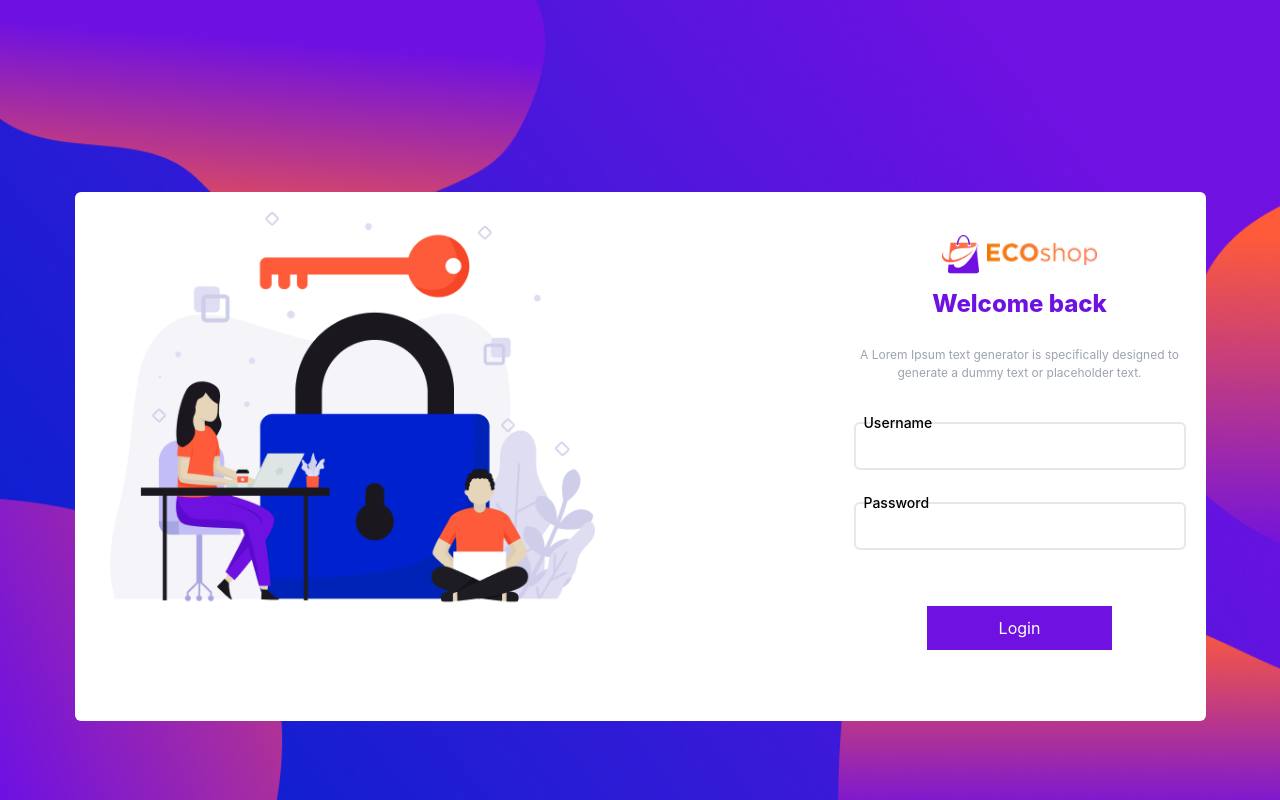
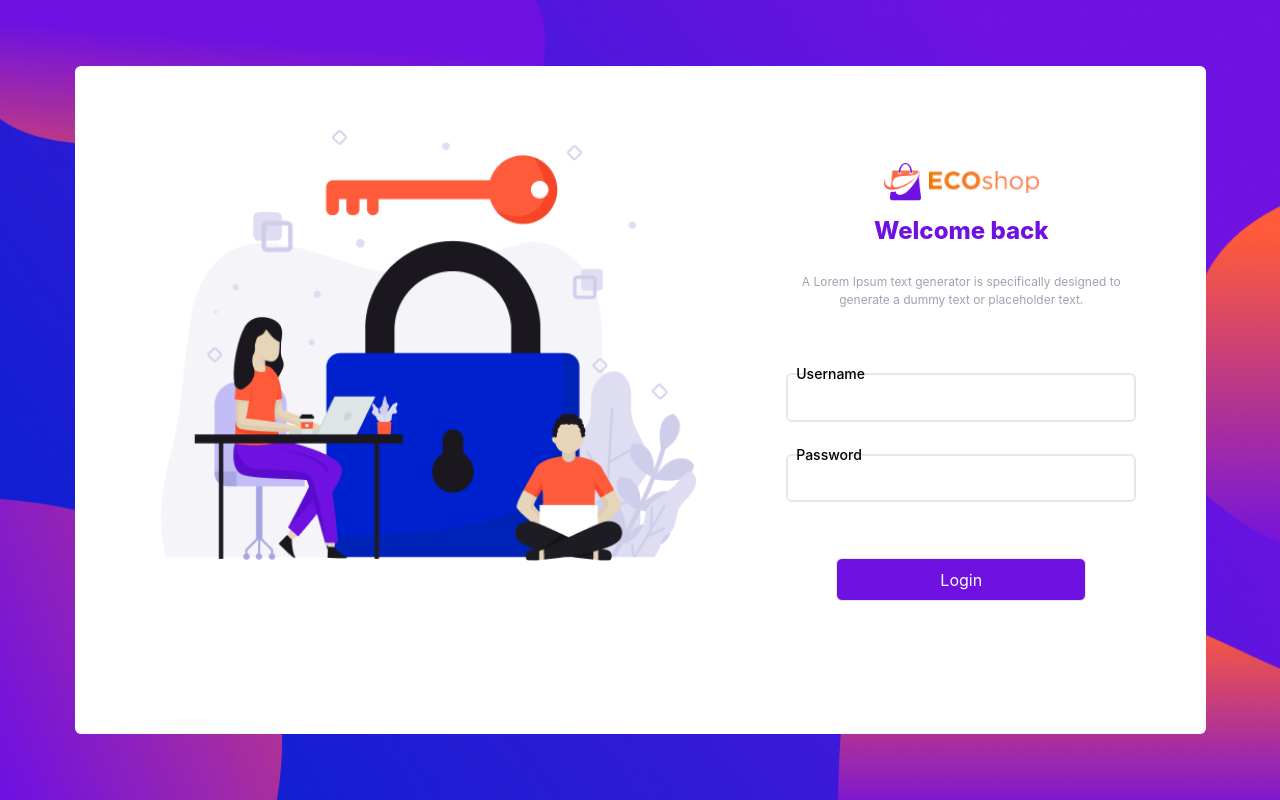
Before and after one commit to siinaheidari/-, a React (Create React App) app: page / in a window 1280 px wide. Built offline with nearby package versions, Linux system fonts and the light colour scheme.

Commit message:
add project to git

```diff
--- a/src/App.css
+++ b/src/App.css
@@ -8,7 +8,6 @@
  background-image: url("../public/images/bg.png");
  background-size: cover;
  background-position: center;
- height: 100vh;
 
 }
 .background2{
@@ -16,7 +15,7 @@
  background-size: cover;
  background-position: center;
  height: 100vh;
-
  margin: auto;
-
+display: flex;
+ padding: 2rem;
 }
--- a/src/components/homepage/products.js
+++ b/src/components/homepage/products.js
@@ -85,7 +85,7 @@ const Products = () => {
                             className={"text-[16px] leading-[19px] focus:text-purple mx-8 max-md:mx-2 font-[500] focus:text-purple-700"}>descending<SouthIcon
                         style={{fontSize: "14px"}}/></button>
                 </div>
-                <div className={"flex flex-wrap justify-between py-2 my-4 max-md:flex-nowrap max-md:flex-row-reverse overflow-x-auto rtl"}>
+                <div className={"flex flex-wrap justify-between py-2 my-4 max-md:flex-nowrap max-md:flex-row-reverse max-md:overflow-x-auto rtl"}>
                     {!loading && filter.length > 0 ?
                         filter.map((product) => {
                             return <ProductsList key={product.id} product={product} detail={detail}/>
--- a/src/components/login/login.js
+++ b/src/components/login/login.js
@@ -19,7 +19,7 @@ const Login = () => {
 
     const submitForm = () => {
         console.log(submitForm)
-        axios.post("https://fakestoreapi.com/auth/login",register).then(response => {
+        axios.post("https://fakestoreapi.com/auth/login", register).then(response => {
         }).catch(err => {
             console.log(err)
         })
@@ -52,24 +52,26 @@ const Login = () => {
     ////////////////////////////////////////////////////
 
     return (
-        <div className={"background"}>
-            <div className={"background2 py-[12rem] px-[2rem] max-md:p-7"}>
-                <div
-                    className={"w-full max-w-[1131px] bg-white m-auto flex justify-between items-center p-5 max-md:flex-col rounded-md"}>
+        <div className={"background "}>
+            <div className={"background2 "}>
+                <div className={"w-full max-w-[1131px] bg-white py-16 px-8 max-md:px-3 m-auto flex justify-around items-center rounded-md "}>
+                    <div className={"max-md:hidden"}>
+                        <img className={"w-[100%] max-w-[1100px] mr-5"} src="/images/login.png" alt=""/>
+                    </div>
+                    <div className={"text-center ml-4 max-md:ml-0 items-center text-center w-full max-w-[350px]"}>
+                        <div className={"flex justify-center m-auto items-center my-3"}>
+                            <img className={"w-[37.12px] h-[38.39px] mr-2 max-md:w-[24px] max-md:h-[24px]"} src="/images/Group 2.png" alt=""/>
+                            <img className={"w-[110px] h-[22px] max-md:w-[50px] max-md:h-[10px] "} src="/images/Vector.png" alt=""/>
+                        </div>
                         <div>
-                        <img className={"w-[100%] max-w-[500px]"} src="/images/login.png" alt=""/>
-                    </div>
-                    <div className={"text-center"}>
-                        <div className={"flex justify-center items-center my-3"}>
-                            <img className={"w-[37.12px] h-[38.39px] mr-2"} src="/images/Group 2.png" alt=""/>
-                            <img className={"w-[110px] h-[22px] "} src="/images/Vector.png" alt=""/>
-                        </div>
-                        <h1 className={"text-[24px] text-purple font-[800]"}>Welcome back</h1>
-                        <p className={"w-[332px] text-[12px] font-[400] text-gray-400 my-6 max-md:px-8"}>A Lorem Ipsum
+                            <h1 className={"text-[24px] max-md:text-[14px] text-purple font-[800]"}>Welcome back</h1>
+                            <p className={" text-[12px] font-[400] text-gray-400 my-6 "}>A Lorem Ipsum
                                 text generator is specifically designed to generate a dummy text or placeholder
                                 text.</p>
+                        </div>
+                      <div className={"my-12"}>
                           <form onSubmit={handleSubmit(submitForm)}>
-                            <div className={"relative max-md:px-6"}>
+                              <div className={"relative"}>
                                   <p className={"absolute top-[6px] ml-[10px] ml-[10px] font-[500] text-[14px]"}>Username</p>
                                   <input className={"border-2 rounded-md p-1 w-[100%] max-w-[358px] my-4 h-[48.43px]"}
                                          type="text"
@@ -77,7 +79,7 @@ const Login = () => {
                                   />
                                   <p className={"text-red-600"}>{errors.fullName?.message}</p>
                               </div>
-                            <div className={"relative max-md:px-6"}>
+                              <div className={"relative"}>
                                   <p className={"absolute top-[6px] ml-[10px] ml-[10px] font-[500] text-[14px]"}>Password</p>
                                   <input className={"border-2 rounded-md p-1 w-[100%] max-w-[358px] my-4 h-[48.43px]"}
                                          type="text"
@@ -85,8 +87,11 @@ const Login = () => {
                                   />
                                   <p className={"text-red-600"}>{errors.password?.message}</p>
                               </div>
-                            <button className={"w-[185.62px] h-[43.19px] bg-purple text-white my-10"}>Login</button>
+                              <div className={"max-md:mt-20 my-10"}>
+                                  <button className={" h-[43.19px] w-full max-md:max-w-[358px] max-w-[250px] border rounded-md bg-purple text-white "}>Login </button>
+                              </div>
                           </form>
+                      </div>
 
                     </div>
                 </div>
--- a/tailwind.config.js
+++ b/tailwind.config.js
@@ -15,7 +15,8 @@ module.exports = {
       colors:{
         "blue":"#0021CE",
         "purple":"#6F11E1",
-        "payment":"#1BAC03"
+        "payment":"#1BAC03",
+        "grey":"#E4E4E4",
       },
       fontFamily:{
 "inter":'Inter',
```
Lines whose indentation alone changed are shown as unchanged.
